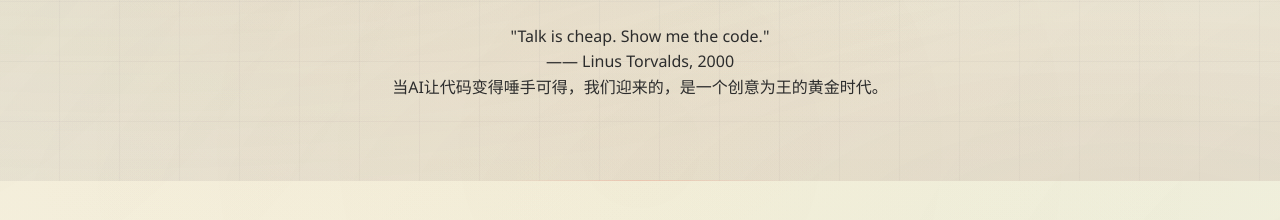
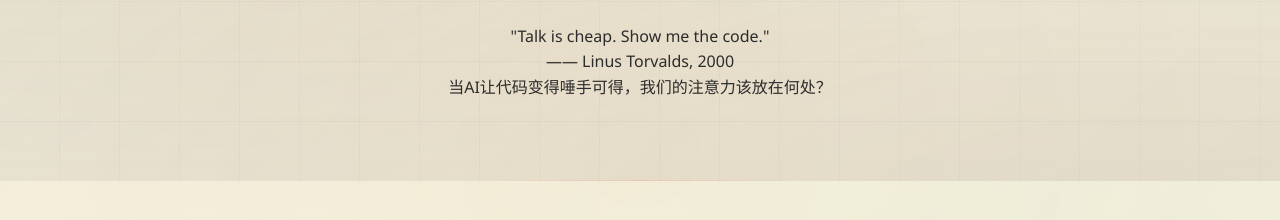
Before and after one commit to layfolk233/myweb-happy, a plain HTML site: page index.html in a window 1280 px wide. Shown: the part 252-472 px from the top of the page. Drawn offline with Linux system fonts and the light colour scheme.

Commit message:
fix: 首页 reflect 文案改为反问句

```diff
--- a/index.html
+++ b/index.html
@@ -118,7 +118,7 @@
         "Talk is cheap. Show me the code."
         <br><span class="attr">—— Linus Torvalds, 2000</span>
       </blockquote>
-      <span class="reflect">当AI让代码变得唾手可得，我们迎来的，是一个创意为王的黄金时代。</span>
+      <span class="reflect">当AI让代码变得唾手可得，我们的注意力该放在何处？</span>
     </p>
   </section>
 
```
